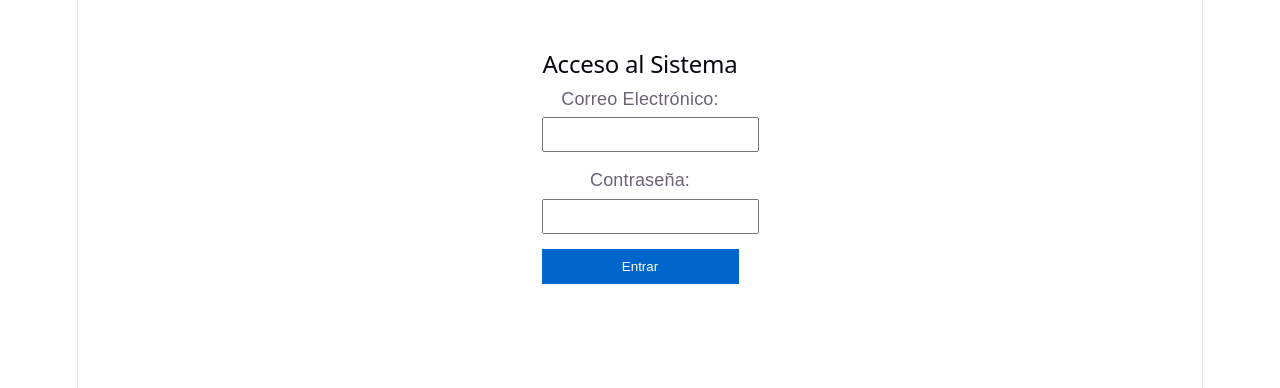
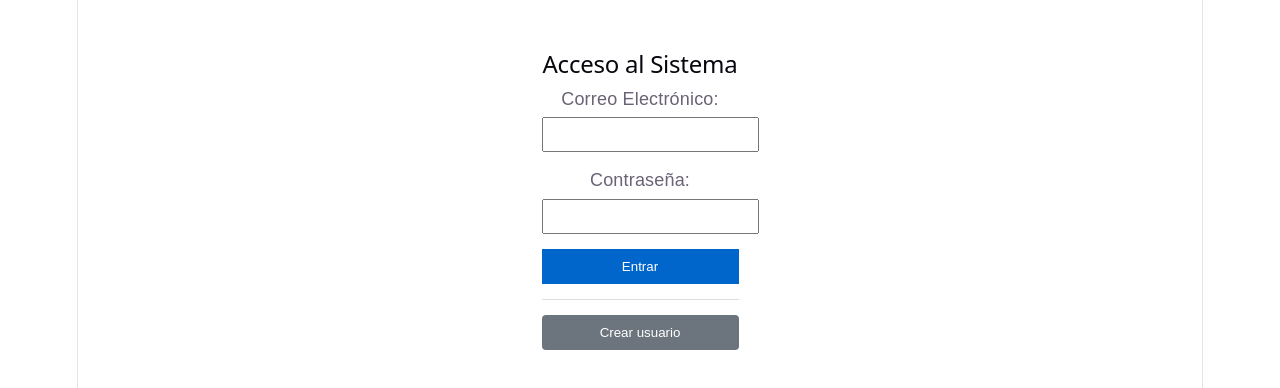
Before and after one commit to ErickBarbosa7/Kyro-System-Front, a React (Vite) app: page /login in a window 1280 px wide. Shown: the top 388 px of the page. Built offline with nearby package versions, Linux system fonts and the light colour scheme.

Commit message:
feature: Btn registrar usuario

```diff
--- a/src/pages/Login.tsx
+++ b/src/pages/Login.tsx
@@ -11,12 +11,11 @@ export const Login = () => {
     const [error, setError] = useState<string | null>(null); // Tipado básico de TS
     const [isLoading, setIsLoading] = useState(false);
 
-    const navigate = useNavigate(); // <--- 2. Tienes que inicializar la herramienta aquí
+    const navigate = useNavigate();
 
     // ==========================================
     // BLOQUE 2: LAS ACCIONES (Lógica)
     // ==========================================
-    // <--- 3. Le decimos a TypeScript que 'e' es un evento de formulario
     const handleIngresar = async (e: React.FormEvent) => {
         e.preventDefault();
 
@@ -79,6 +78,17 @@ export const Login = () => {
                 >
                     {isLoading ? 'Verificando...' : 'Entrar'}
                 </button>
+                <hr style={{ margin: '15px 0', border: 'none', borderTop: '1px solid #ddd' }} />
+
+
+
+                <button
+                    type="button"
+                    onClick={() => navigate('/registrar')}
+                    style={{ width: '100%', padding: '10px', backgroundColor: '#6c757d', color: 'white', border: 'none', borderRadius: '4px', cursor: 'pointer' }}
+                >
+                    Crear usuario
+                </button>
             </form>
         </div>
     );
```
